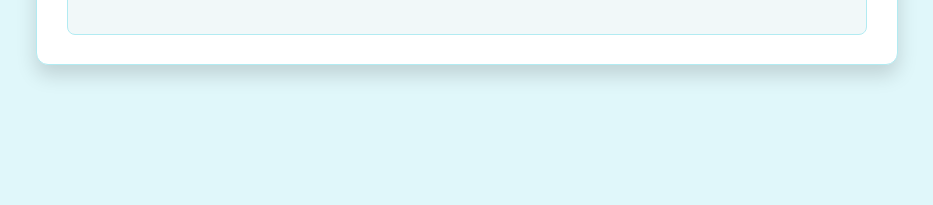
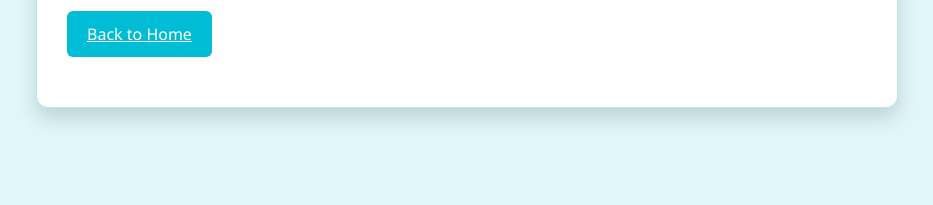
Before and after one commit to Dhirajsharma2060/flaskmodel, a Flask app: template templates/result.html in a window 1280 px wide. Shown: the part 398-603 px from the top of the page, without its empty margins (173-1106 px from the left). Run offline with Flask 3, Linux system fonts and the light colour scheme; the template is opened without the code that fills it, so the values that code supplies are empty; parts of the project's set-up code (start-up, migrations or seed data) failed here and were passed over.

Commit message:
the logout button and the back button added

```diff
--- a/templates/result.html
+++ b/templates/result.html
@@ -55,6 +55,22 @@
         .result a:hover {
             text-decoration: underline;
         }
+        .button {
+            display: inline-block;
+            margin: 20px auto;
+            padding: 12px 20px;
+            background-color: #00bcd4; /* Bright cyan for button */
+            color: #ffffff;
+            border: none;
+            border-radius: 6px;
+            text-align: center;
+            font-size: 16px;
+            cursor: pointer;
+            transition: background-color 0.3s ease;
+        }
+        .button:hover {
+            background-color: #0097a7; /* Darker cyan on hover */
+        }
         @keyframes fadeInUp {
             from {
                 opacity: 0;
@@ -88,6 +104,7 @@
             <p><strong>Recommendation:</strong></p>
             <p>{{ recommendation | safe }}</p>
         </div>
+        <a href="{{ url_for('index') }}" class="button">Back to Home</a>
     </div>
 </body>
 </html>
```
Also changed, not shown: templates/index.html (+23 -0 lines).
